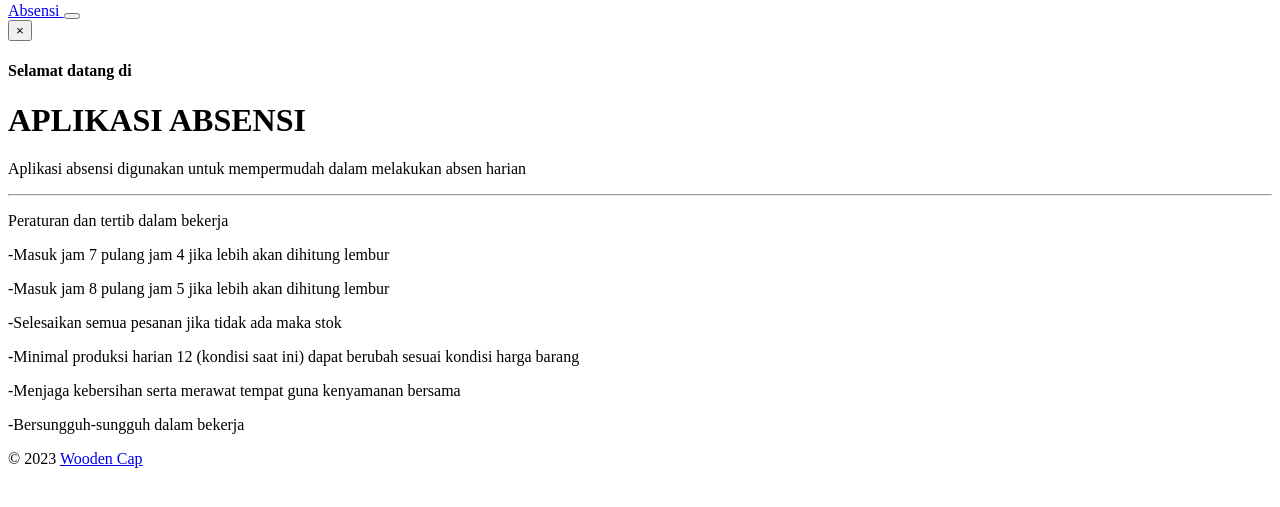
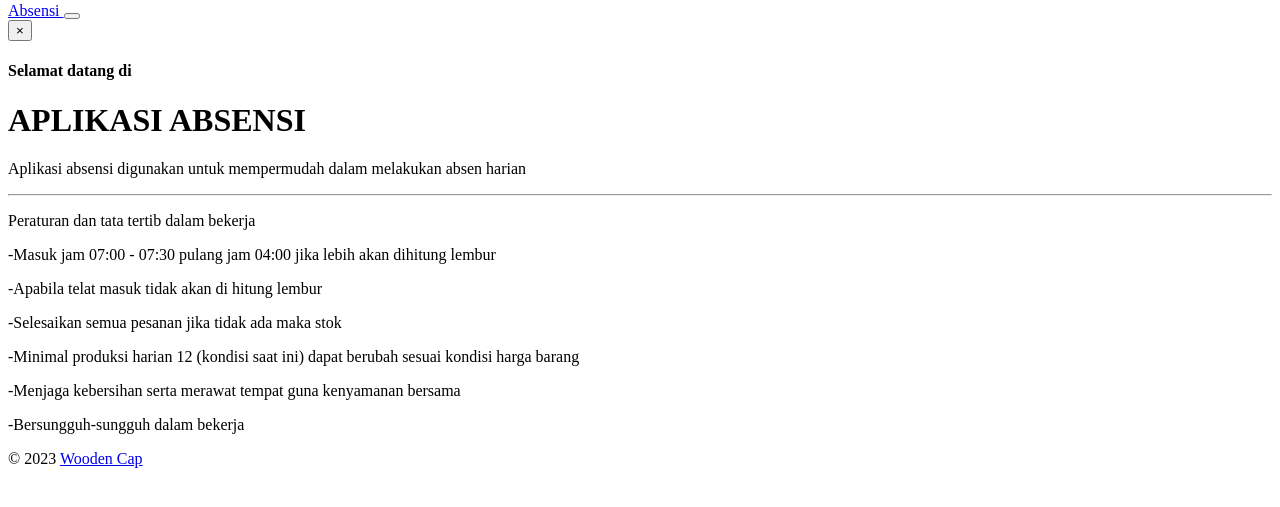
Before and after one commit to muchamadhatta/absen_karyawan, a PHP site: template application/views/dashboard.php in a window 1280 px wide. Shown: the part 267-774 px from the top of the page. Run offline with PHP 8.4, Linux system fonts and the light colour scheme; the template is opened without the code that fills it, so the values that code supplies are empty.

Commit message:
menambahkan dasboard

```diff
--- a/application/views/dashboard.php
+++ b/application/views/dashboard.php
@@ -3,9 +3,9 @@
     <h1 class="display-4 my-0">APLIKASI ABSENSI</h1>
     <p class="lead">Aplikasi absensi digunakan untuk mempermudah dalam melakukan absen harian</p>
     <hr class="my-4">
-    <p class="lead">Peraturan dan tertib dalam bekerja</p>
-    <p class="lead">-Masuk jam 7 pulang jam 4 jika lebih akan dihitung lembur</p>
-    <p class="lead">-Masuk jam 8 pulang jam 5 jika lebih akan dihitung lembur</p>
+    <p class="lead">Peraturan dan tata tertib dalam bekerja</p>
+    <p class="lead">-Masuk jam 07:00 - 07:30 pulang jam 04:00 jika lebih akan dihitung lembur</p>
+    <p class="lead">-Apabila telat masuk tidak akan di hitung lembur</p>
     <p class="lead">-Selesaikan semua pesanan jika tidak ada maka stok</p>
     <p class="lead">-Minimal produksi harian 12 (kondisi saat ini) dapat berubah sesuai kondisi harga barang</p>
     <p class="lead">-Menjaga kebersihan serta merawat tempat guna kenyamanan bersama</p>
```
